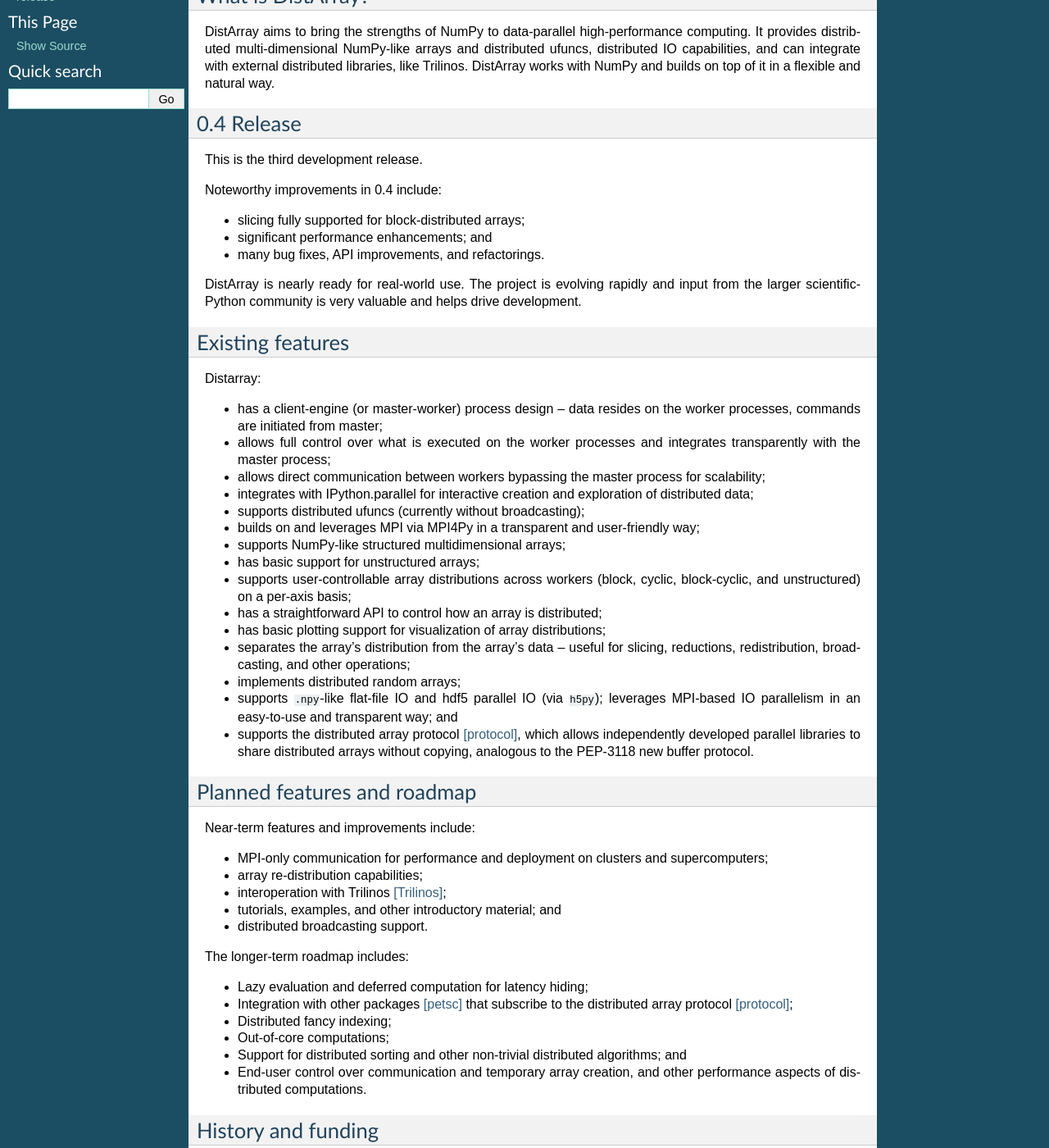
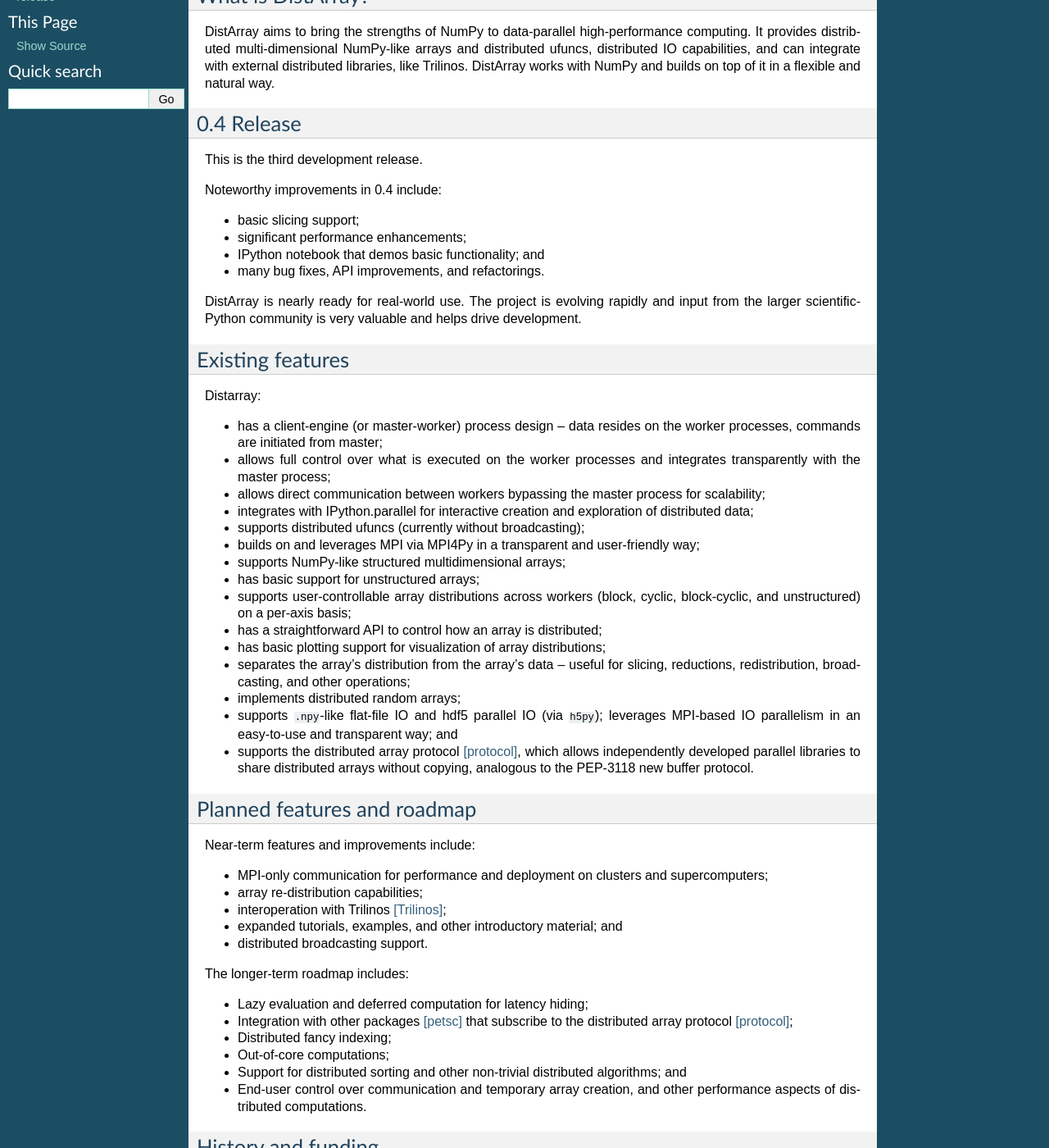
Before and after one commit to enthought/distarray, a Sphinx documentation site: the page built from docs/source/releases/release-0.4.rst, in a window 1280 px wide and 1400 px high, scrolled down 267 px. Shown: the whole window at 82% size. Built offline with Sphinx 7.4.7, drawn with Linux system fonts in a browser that asks for light colours.

Commit message:
Tweaks to 0.4 release notes.

```diff
--- a/docs/source/releases/release-0.4.rst
+++ b/docs/source/releases/release-0.4.rst
@@ -26,8 +26,9 @@
 
 Noteworthy improvements in 0.4 include:
 
-* slicing fully supported for block-distributed arrays;
-* significant performance enhancements; and
+* basic slicing support;
+* significant performance enhancements;
+* IPython notebook that demos basic functionality; and
 * many bug fixes, API improvements, and refactorings.
 
 DistArray is nearly ready for real-world use.  The project is evolving rapidly
@@ -75,7 +76,7 @@
   supercomputers;
 * array re-distribution capabilities;
 * interoperation with Trilinos [Trilinos]_;
-* tutorials, examples, and other introductory material; and
+* expanded tutorials, examples, and other introductory material; and
 * distributed broadcasting support.
 
 The longer-term roadmap includes:
```
